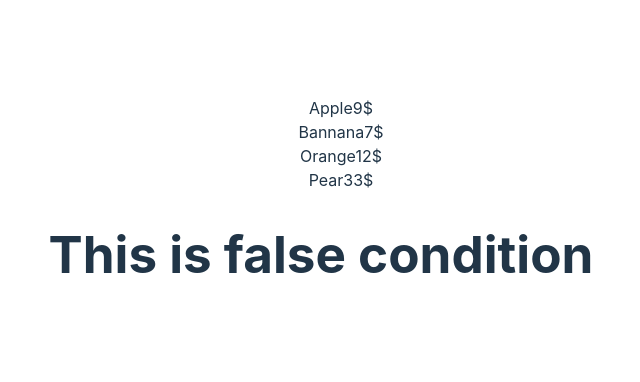
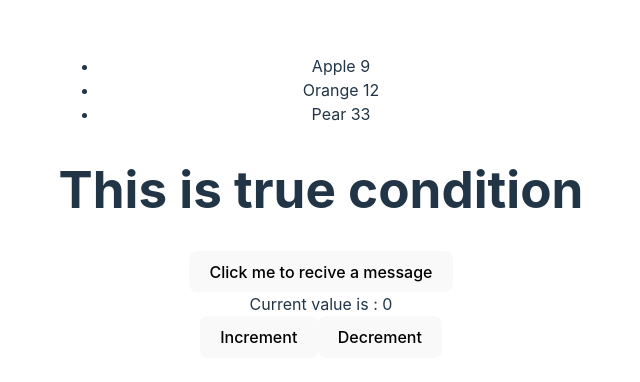
Before and after one commit to MateuszZaniewski/React-learning, a React (Vite) app: page / in a window 1280 px wide. Shown: the part 202-584 px from the top of the page, without its empty margins (319-959 px from the left). Built offline with nearby package versions, Linux system fonts and the light colour scheme.

Commit message:
learning useState and condionals

```diff
--- a/src/App.jsx
+++ b/src/App.jsx
@@ -1,18 +1,22 @@
 import "./App.css";
 import { Hello } from "./components/hello";
 import Conditional from "./components/Conditional";
+import Message from "./components/Message";
+import Counter from "./components/Counter";
 
 function App() {
   const fruits = [
-    { name: "Apple", price: "9$" },
-    { name: "Bannana", price: "7$" },
-    { name: "Orange", price: "12$" },
-    { name: "Pear", price: "33$" },
+    { name: "Apple", price: 9 },
+    { name: "Bannana", price: 7 },
+    { name: "Orange", price: 12 },
+    { name: "Pear", price: 33 },
   ];
   return (
     <>
       <Hello fruits={fruits}></Hello>
       <Conditional />
+      <Message />
+      <Counter />
     </>
   );
 }
--- a/src/components/Conditional.jsx
+++ b/src/components/Conditional.jsx
@@ -1,15 +1,10 @@
 export default function Conditional() {
   let message;
-  const condition = false;
+  const condition = true;
 
-  if (condition) {
-    message = <h1>This is true condition</h1>;
-  } else {
-    message = <h1>This is false condition</h1>;
-  }
-  return (
-    <div>
-      <span>{message}</span>
-    </div>
+  return condition ? (
+    <h1>This is true condition</h1>
+  ) : (
+    <h1>This is false condition</h1>
   );
 }
--- /dev/null
+++ b/src/components/Counter.jsx
@@ -0,0 +1,17 @@
+import { useState } from "react";
+export default function Counter() {
+  const [count, setCount] = useState(0);
+  const incrementCount = (value) => {
+    setCount(count + value);
+  };
+  const decrementCount = (value) => {
+    count > 0 ? setCount(count - value) : null;
+  };
+  return (
+    <>
+      <div>Current value is : {count}</div>
+      <button onClick={() => incrementCount(1)}>Increment</button>
+      <button onClick={() => decrementCount(2)}>Decrement</button>
+    </>
+  );
+}
--- a/src/components/Fruit.jsx
+++ b/src/components/Fruit.jsx
@@ -1,8 +1,11 @@
 export default function Fruit({ name, price }) {
   return (
-    <div>
-      <span>{name}</span>
-      <span>{price}</span>
-    </div>
+    <>
+      {price >= 9 ? (
+        <li>
+          {name} {price}
+        </li>
+      ) : null}
+    </>
   );
 }
--- /dev/null
+++ b/src/components/Message.jsx
@@ -0,0 +1,10 @@
+export default function Message() {
+  const displayMessage = () => {
+    console.log("Message displayed");
+  };
+  return (
+    <div>
+      <button onClick={displayMessage}>Click me to recive a message</button>
+    </div>
+  );
+}
```
